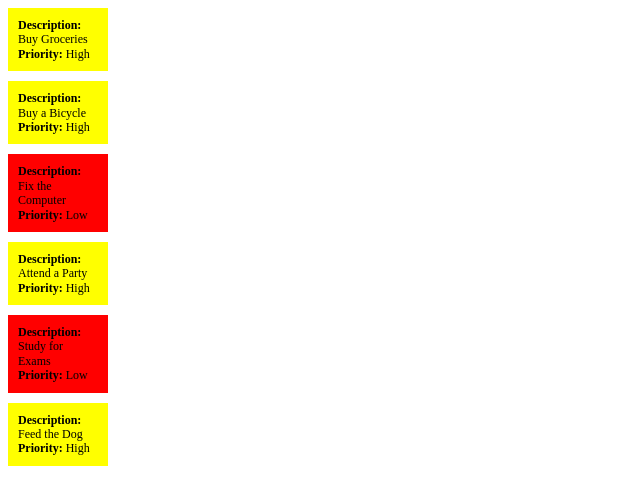
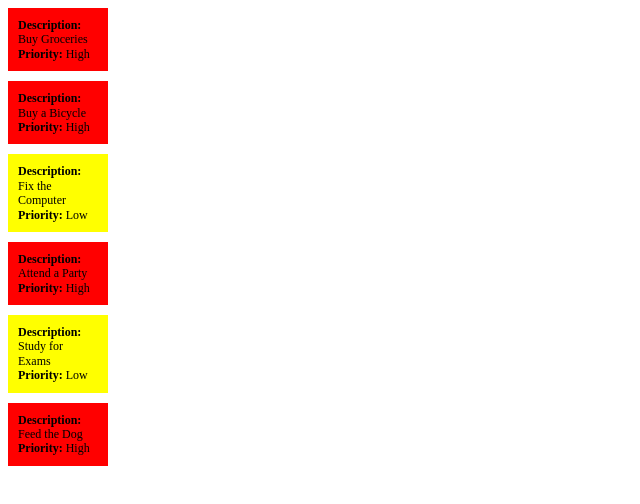
Before and after one commit to HolyCrusaD3R/angular-components-foundamentals, an Angular app: page / in a window 1280 px wide. Shown: the top 504 px of the page, without its empty margins (0-640 px from the left). Built offline with nearby package versions, Linux system fonts and the light colour scheme.

Commit message:
add signal to task

```diff
--- a/src/app/app.html
+++ b/src/app/app.html
@@ -14,7 +14,7 @@
 
 <!-- <app-task [description]="'But Groceries'" [priority]="'High'" /> -->
 <div class="tasks-container">
-  @for(task of tasks; track task.id) {
+  @for(task of tasks(); track task.id) {
   <app-task
     [description]="task.description"
     [priority]="task.priority"
--- a/src/app/app.ts
+++ b/src/app/app.ts
@@ -1,9 +1,5 @@
 import { Component, signal } from '@angular/core';
-// import { CustomButton } from './custom-button/custom-button';
-
-import { Human } from './human/human';
 import { Task } from './task/task';
-import { Counter } from './counter/counter';
 
 @Component({
   selector: 'app-root',
@@ -12,9 +8,7 @@ import { Counter } from './counter/counter';
   styleUrl: './app.css',
 })
 export class App {
-  // cities = ['Tbilisi', 'New York'];
-  // defaultCity = 'Tbilisi';
-  tasks = [
+  tasks = signal([
     {
       description: 'Buy Groceries',
       priority: 'High',
@@ -45,11 +39,15 @@ export class App {
       priority: 'High',
       id: 5,
     },
-  ];
+  ]);
+
   flipTaskPriority(taskId: number) {
-    const task = this.tasks.find((t) => t.id === taskId);
-    if (task) {
-      task.priority = task.priority === 'High' ? 'Low' : 'High';
-    }
+    this.tasks.update((currentTasks) =>
+      currentTasks.map((task) =>
+        task.id === taskId
+          ? { ...task, priority: task.priority === 'High' ? 'Low' : 'High' }
+          : task
+      )
+    );
   }
 }
--- a/src/app/task/task.html
+++ b/src/app/task/task.html
@@ -1,6 +1,6 @@
 <div
-  [class.lowPr]="priority() === 'High'"
-  [class.highPr]="priority() === 'Low'"
+  [class.lowPr]="priority() === 'Low'"
+  [class.highPr]="priority() === 'High'"
   (click)="onTaskClick()"
   style="cursor: pointer"
 >
```
